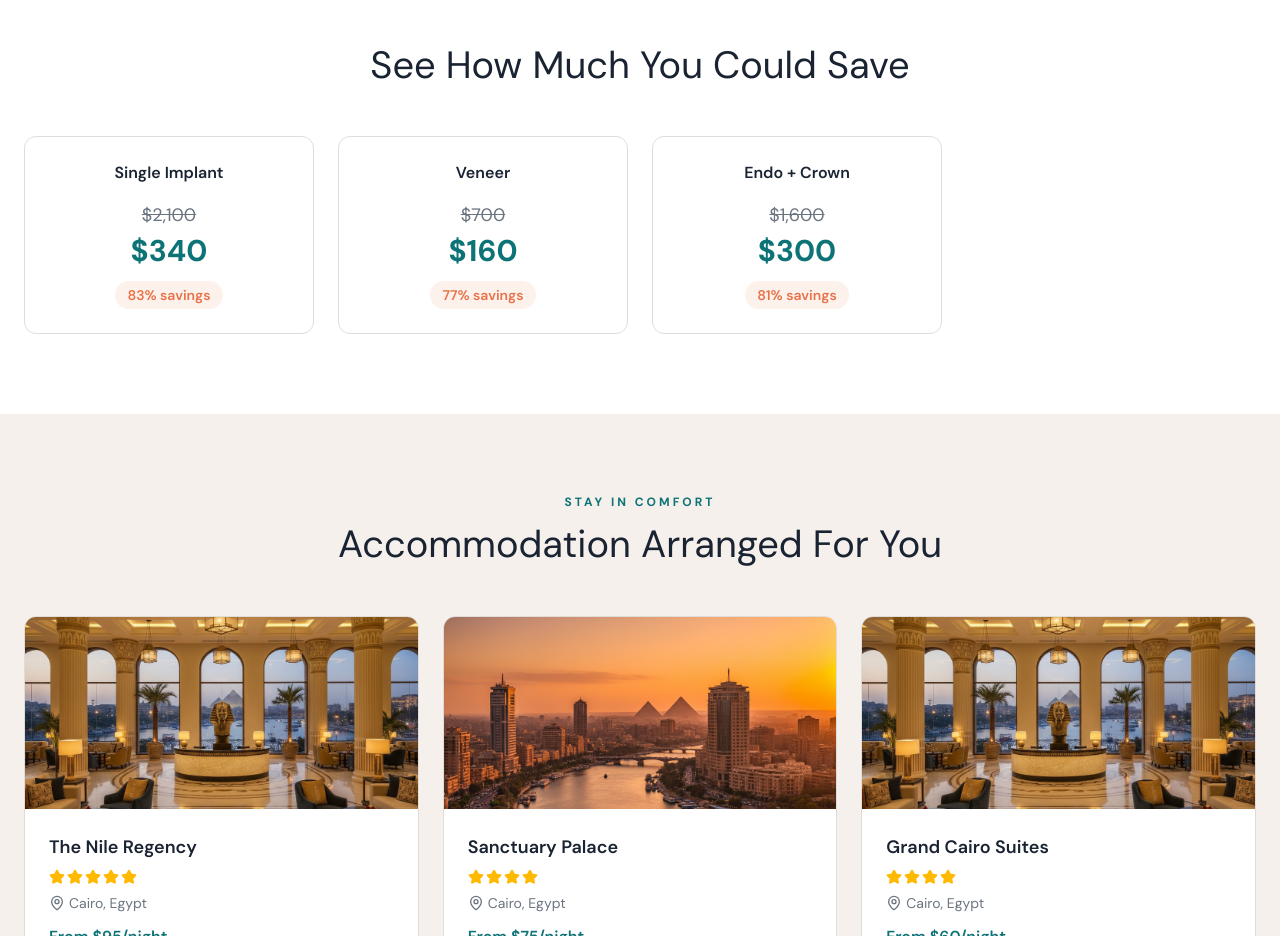
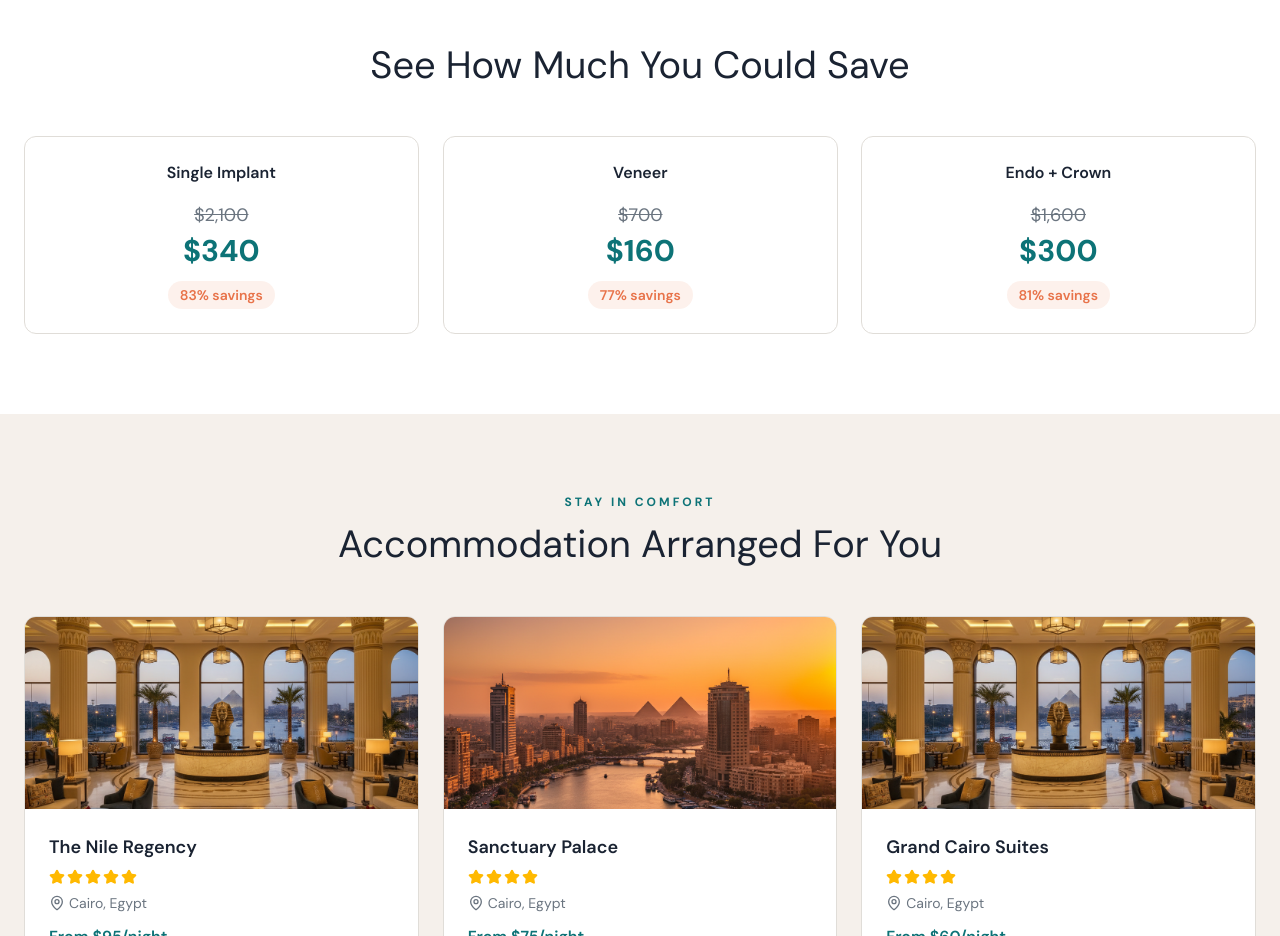
Before and after one commit to basemaldesoky12-dev/dental-tourism, a Next.js app: page / in a window 1280 px wide. Shown: the part 1340-2276 px from the top of the page. Built offline with nearby package versions, Linux system fonts and the light colour scheme.

Commit message:
Adjusted Service Pricing

```diff
--- a/src/components/landing/SavingsComparison.tsx
+++ b/src/components/landing/SavingsComparison.tsx
@@ -37,7 +37,7 @@
           </h2>
         </div>
 
-        <div className="grid grid-cols-1 sm:grid-cols-2 lg:grid-cols-4 gap-6">
+        <div className="grid grid-cols-1 sm:grid-cols-2 lg:grid-cols-3 gap-6">
           {comparisons.map((item, i) => (
             <div
               key={item.procedure}
```
